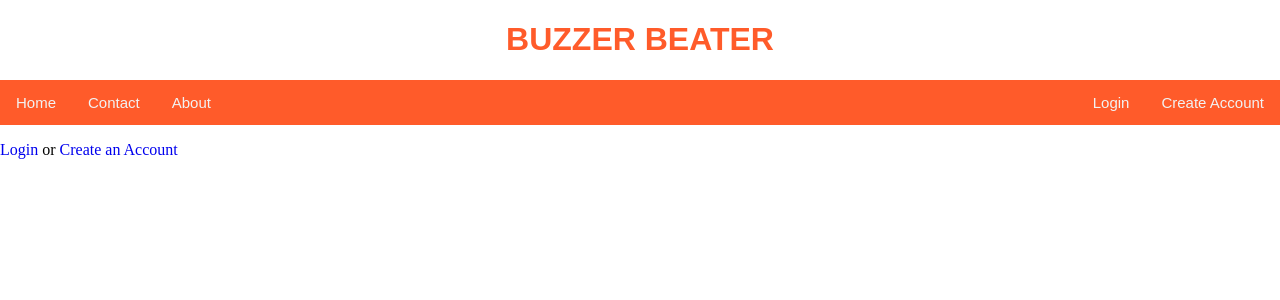
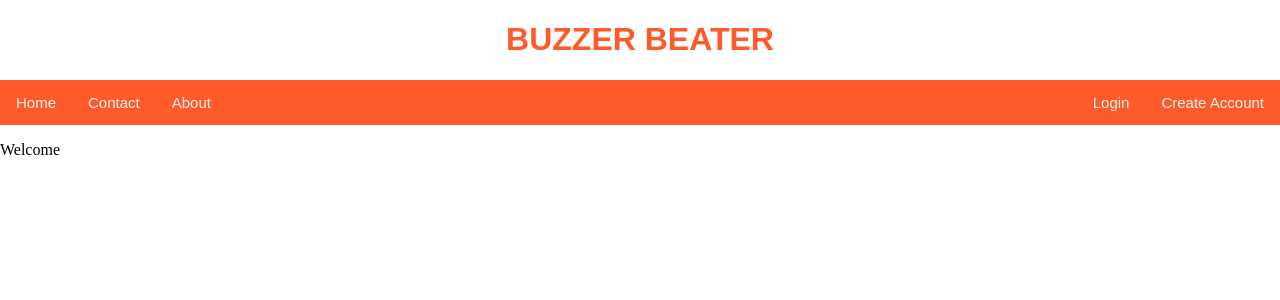
Before and after one commit to Charvis30/sports-app, a Django app: page / in a window 1280 px wide. Shown: the top 300 px of the page. Run offline with Django 4.2, Linux system fonts and the light colour scheme.

Commit message:
logged in vs logged out

```diff
--- a/sportsApp/app1/templates/app1/home.html
+++ b/sportsApp/app1/templates/app1/home.html
@@ -10,7 +10,7 @@
     <p>Welcome, {{ user.username }}!</p>
     <p><a href="{% url 'logout' %}">Logout</a></p>
   {% else %}
-    <p><a href="{% url 'login' %}">Login</a> or <a href="{% url 'register' %}">Create an Account</a></p>
+    <p>Welcome</p>
   {% endif %}
 
 
--- a/sportsApp/templates/base.html
+++ b/sportsApp/templates/base.html
@@ -16,8 +16,14 @@
     <a href="#contact">Contact</a>
     <a href="#about">About</a>
     <div class="topright">
+
+        {% if user.is_authenticated %}
+        <a href="#myprofile">My Profile</a>
+        <a href="{% url 'logout' %}">Logout</a>
+        {% else %}
         <a href="{% url 'login' %}">Login</a>
         <a href="{% url 'register' %}">Create Account</a>
+        {% endif %}
     </div>
 
 </div>
```
